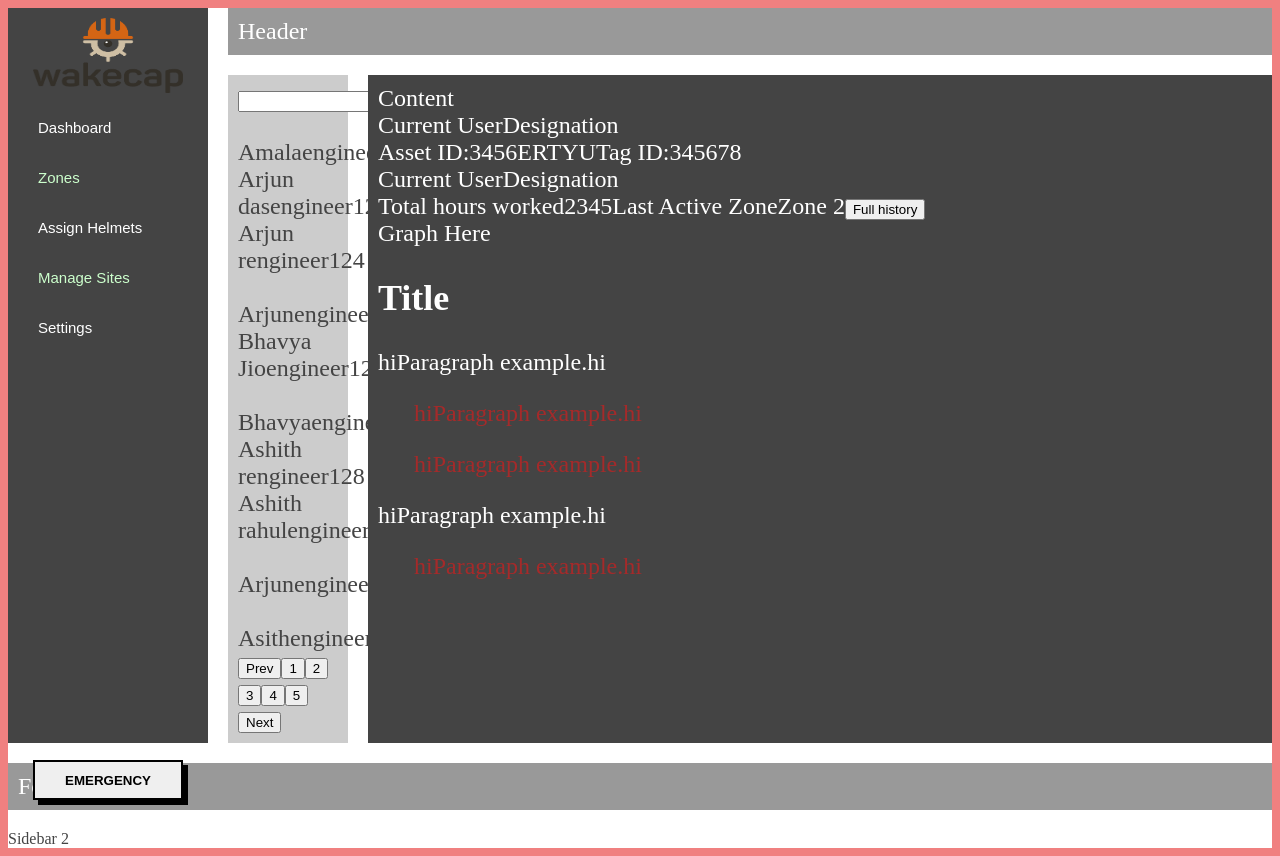
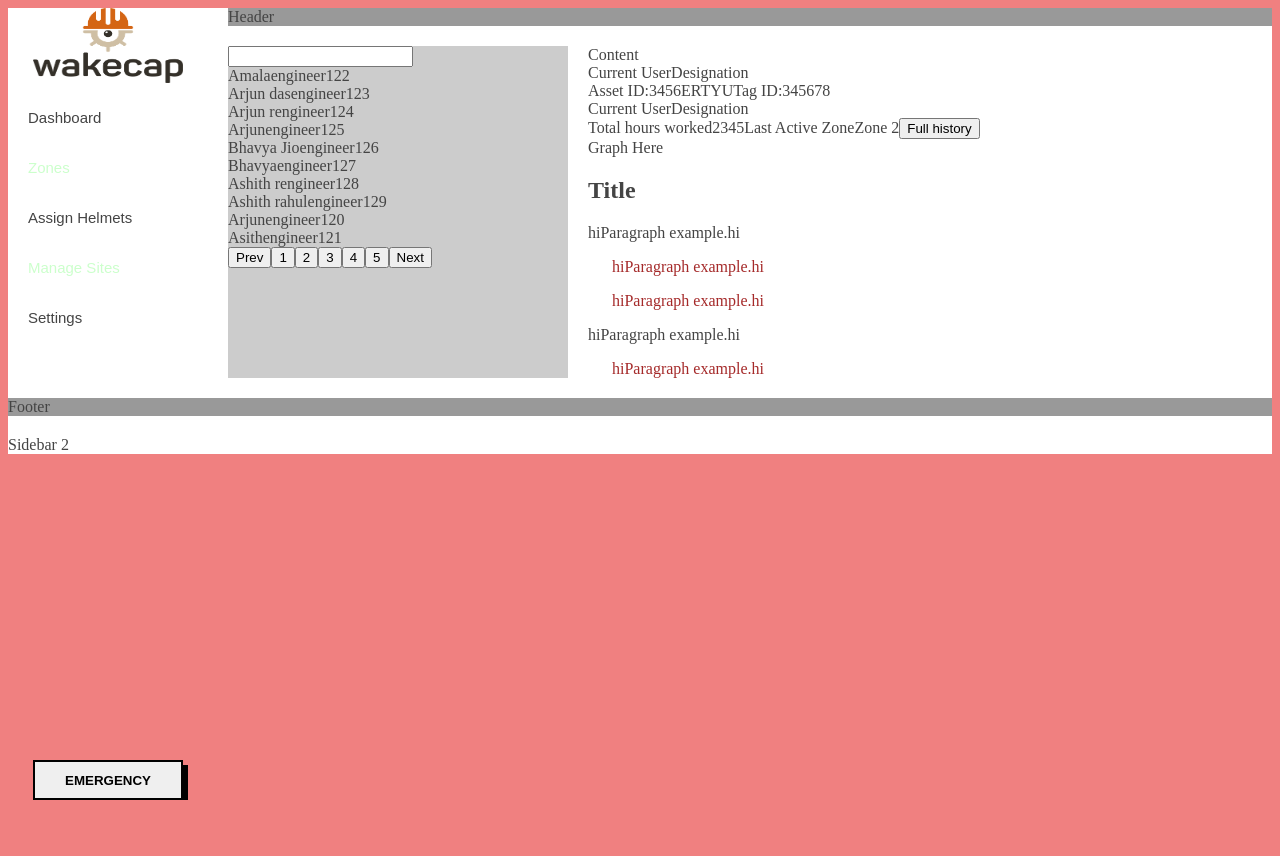
Before and after one commit to AmalaLiza/wakecap, a React app: page / in a window 1280 px wide. After the commit the page ends 800 px from the top, so only its background shows below. Built offline with nearby package versions, Linux system fonts and the light colour scheme.

Commit message:
box class removed

```diff
--- /dev/null
+++ b/src/components/WorkerList/WorkList.constants.js
@@ -0,0 +1,51 @@
+export const workerList = [
+    {
+        id: 122,
+        name: 'Amala',
+        designation: 'engineer',
+    },
+    {
+        id: 123,
+        name: 'Arjun das',
+        designation: 'engineer',
+    },
+    {
+        id: 124,
+        name: 'Arjun r',
+        designation: 'engineer',
+    },
+    {
+        id: 125,
+        name: 'Arjun',
+        designation: 'engineer',
+    },
+    {
+        id: 126,
+        name: 'Bhavya Jio',
+        designation: 'engineer',
+    },
+    {
+        id: 127,
+        name: 'Bhavya',
+        designation: 'engineer',
+    },
+    {
+        id: 128,
+        name: 'Ashith r',
+        designation: 'engineer',
+    },
+    {
+        id: 129,
+        name: 'Ashith rahul',
+        designation: 'engineer',
+    },
+    {
+        id: 120,
+        name: 'Arjun',
+        designation: 'engineer',
+    },
+    {
+        id: 121,
+        name: 'Asith',
+        designation: 'engineer',
+    }];
--- a/src/components/WorkerList/WorkerList.css
+++ b/src/components/WorkerList/WorkerList.css
@@ -0,0 +1,3 @@
+.searchWrapper {
+
+}
--- a/src/components/WorkerList/WorkerList.js
+++ b/src/components/WorkerList/WorkerList.js
@@ -1,64 +1,17 @@
 import React, { Component } from 'react';
 import classNames from 'classnames';
 import Avatar from '../Avatar/Avatar';
-import styles from '../../containers/App/App.css';
+import mainStyle from '../../containers/App/App.css';
+import { workerList } from './WorkList.constants';
+import styles from './WorkerList.css';
 
 class WorkerList extends Component {
   render() {
-    const workerList = [
-      {
-        id: 122,
-        name: 'Amala',
-        designation: 'engineer',
-      },
-      {
-        id: 123,
-        name: 'Arjun das',
-        designation: 'engineer',
-      },
-      {
-        id: 124,
-        name: 'Arjun r',
-        designation: 'engineer',
-      },
-      {
-        id: 125,
-        name: 'Arjun',
-        designation: 'engineer',
-      },
-      {
-        id: 126,
-        name: 'Bhavya Jio',
-        designation: 'engineer',
-      },
-      {
-        id: 127,
-        name: 'Bhavya',
-        designation: 'engineer',
-      },
-      {
-        id: 128,
-        name: 'Ashith r',
-        designation: 'engineer',
-      },
-      {
-        id: 129,
-        name: 'Ashith rahul',
-        designation: 'engineer',
-      },
-      {
-        id: 120,
-        name: 'Arjun',
-        designation: 'engineer',
-      },
-      {
-        id: 121,
-        name: 'Asith',
-        designation: 'engineer',
-      }];
     return (
-      <div className={classNames(styles.box, styles.sidebar2)}>
-        <input type="search" />
+      <div className={classNames(mainStyle.box, mainStyle.sidebar2)}>
+        <div className={styles.searchWrapper}>
+          <input type="search" />
+        </div>
         {workerList.map(worker => (
           <Avatar
             avatar={worker}
--- a/src/containers/App/App.css
+++ b/src/containers/App/App.css
@@ -45,16 +45,9 @@
 
     .wrapper {
         grid-gap: 20px;
-        grid-template-columns: 200px 120px auto;
+        grid-template-columns: 200px 340px auto;
         grid-template-areas: "sidebar  header  header" "sidebar sidebar2 content " "footer  footer  footer";
     }
-}
-
-.box {
-    background-color: #444;
-    color: #fff;
-    padding: 10px;
-    font-size: 150%;
 }
 
 .header,
```
